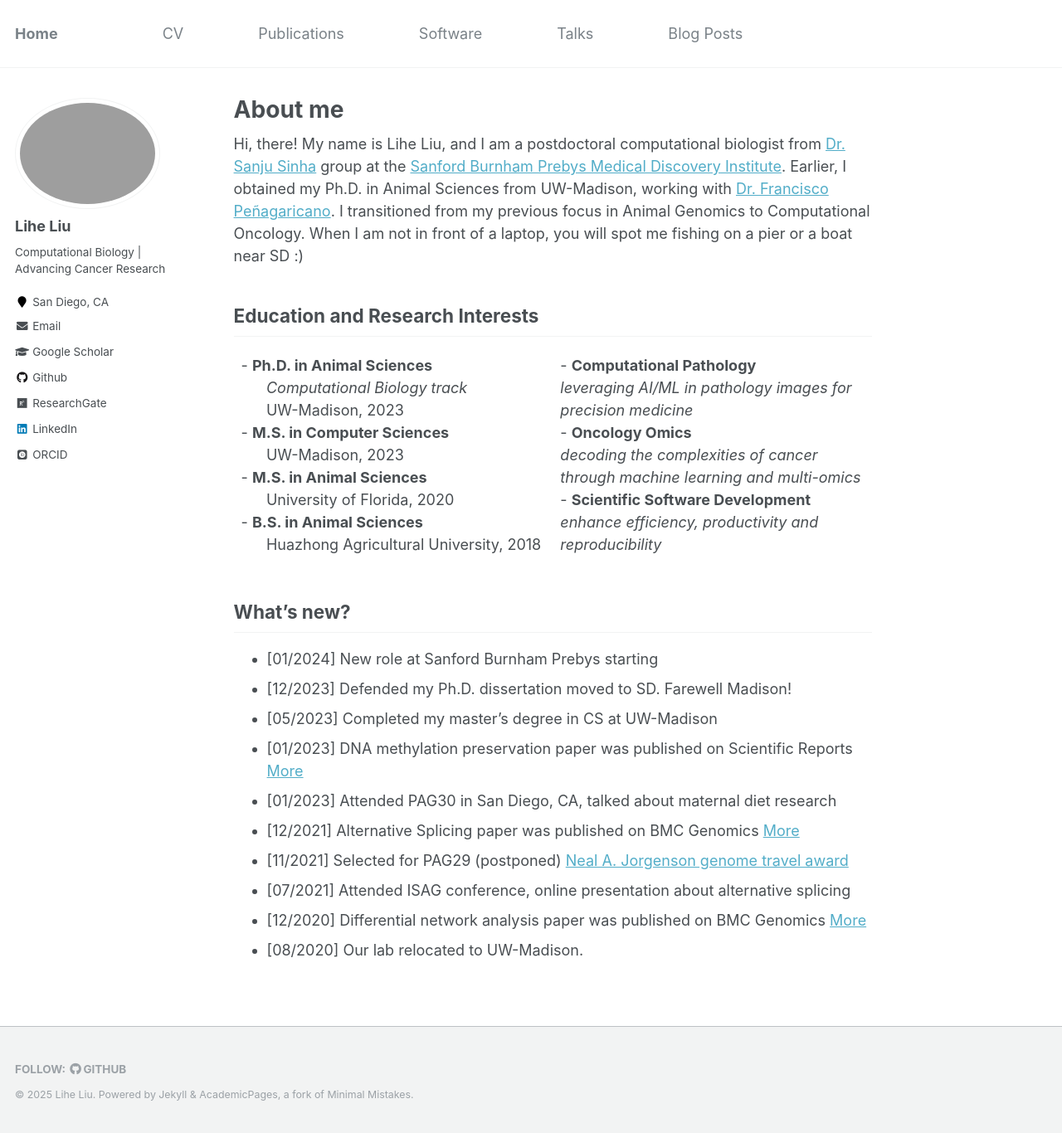
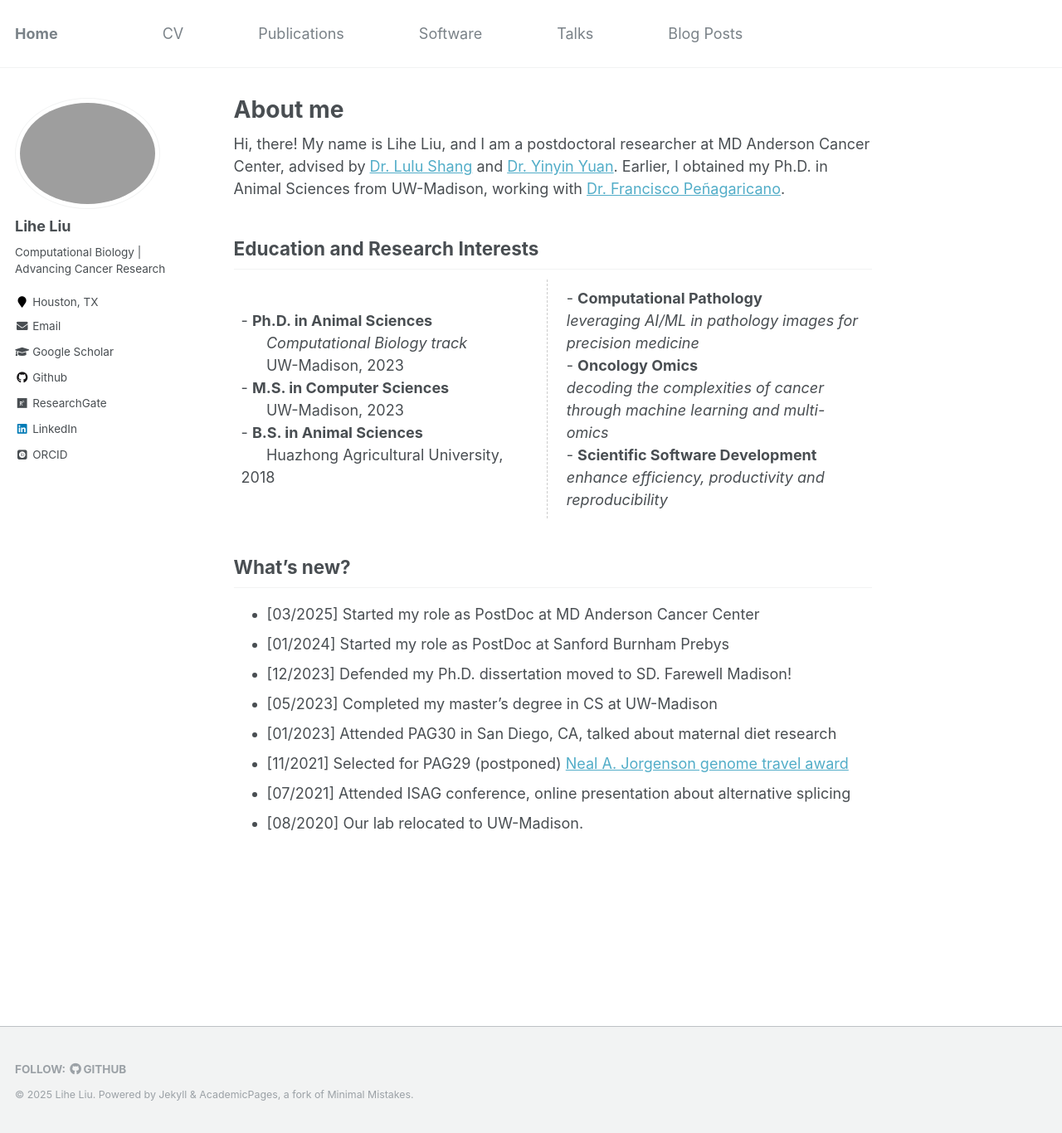
Before and after one commit to liulihe954/liulihe954.github.io, a Jekyll site: the page built from _pages/about.md, in a window 1280 px wide and 1366 px high. Shown: the whole window at 83% size. Built offline with Jekyll 4.4.1, drawn with Linux system fonts in a browser that asks for light colours; some web fonts are replaced.

Commit message:
update personal info

```diff
--- a/_config.yml
+++ b/_config.yml
@@ -81,7 +81,7 @@ author:
   name: "Lihe Liu"
   avatar: "Liu_L.jpg"
   bio: "Computational Biology | Advancing Cancer Research"
-  location: "San Diego, CA"
+  location: "Houston, TX"
   employer:
   pubmed: #"https://www.ncbi.nlm.nih.gov/pubmed/?term=john+snow"
   googlescholar: "https://scholar.google.com/citations?user=48N2nbYAAAAJ&hl=en"
--- a/_pages/about.md
+++ b/_pages/about.md
@@ -10,9 +10,8 @@ redirect_from:
 
 {% include base_path %}
 
-Hi, there! My name is Lihe Liu, and I am a postdoctoral computational biologist from [Dr. Sanju Sinha](https://sbpdiscovery.org/our-scientists/sanju-sinha-phd){:target="\_blank"} group at the [Sanford Burnham Prebys Medical Discovery Institute](https://sbpdiscovery.org/){:target="\_blank"}. Earlier, I obtained my Ph.D. in Animal Sciences from UW-Madison, working with [Dr. Francisco Peñagaricano](https://andysci.wisc.edu/directory/francisco-penagaricano/){:target="\_blank"}. I transitioned from my previous focus in Animal Genomics to Computational Oncology. When I am not in front of a laptop, you will spot me fishing on a pier or a boat near SD :)
-
-
+Hi, there! My name is Lihe Liu, and I am a postdoctoral researcher at MD Anderson Cancer Center, advised by
+[Dr. Lulu Shang](https://gsbs.uth.edu/directory/profile?id=77f8ec14-b306-4863-a7bf-8558a6b140c2){:target="\_blank"} and [Dr. Yinyin Yuan](https://faculty.mdanderson.org/profiles/yinyin_yuan.html){:target="\_blank"}. Earlier, I obtained my Ph.D. in Animal Sciences from UW-Madison, working with [Dr. Francisco Peñagaricano](https://andysci.wisc.edu/directory/francisco-penagaricano/){:target="\_blank"}.
 
 ## Education and Research Interests
 
@@ -30,13 +29,16 @@ Hi, there! My name is Lihe Liu, and I am a postdoctoral computational biologist
 - <strong>M.S. in Computer Sciences</strong><br>
   &nbsp;&nbsp;&nbsp;&nbsp;&nbsp;&nbsp;UW-Madison, 2023<br>
 
-- <strong>M.S. in Animal Sciences</strong><br>
-  &nbsp;&nbsp;&nbsp;&nbsp;&nbsp;&nbsp;University of Florida, 2020<br>
+<!-- - <strong>M.S. in Animal Sciences</strong><br>
+  &nbsp;&nbsp;&nbsp;&nbsp;&nbsp;&nbsp;University of Florida, 2020<br> -->
 
 - <strong>B.S. in Animal Sciences</strong><br>
   &nbsp;&nbsp;&nbsp;&nbsp;&nbsp;&nbsp;Huazhong Agricultural University, 2018
 
     </td>
+
+    <!-- dividing line  -->
+    <td style="width: 1px; border-left: 1px dashed #ccc; border-right: none; border-top: none; border-bottom: none;"></td>
 
     <!-- Research Interests Column -->
     <td valign="top" width="50%" style="border: 0; padding-right: 10px; font-size: 18px;">
@@ -48,13 +50,13 @@ Hi, there! My name is Lihe Liu, and I am a postdoctoral computational biologist
 
 - <strong>Oncology Omics</strong><br>
   <em>decoding the complexities of cancer through machine learning and multi-omics</em><br>
-
 - <strong>Scientific Software Development</strong><br>
   <em>enhance efficiency, productivity and reproducibility</em><br>
 
-    </td>
-  </tr>
-</table>
+      </td>
+
+    </tr>
+  </table>
 
 <!-- ## My research and interests
 
@@ -66,13 +68,14 @@ I am broadly interested in computational biology & bioinformatics topics. During
 
 <!-- - <span style="color:blue;">[06/2023]</span>. I am currently looking for a full time position in **computational bio/bioinformatics (scientist/engineer/SDE)** area, please refer to my [CV/Resume](https://liheliu95.me/cv/). -->
 
-- [01/2024] New role at Sanford Burnham Prebys starting
+- [03/2025] Started my role as PostDoc at MD Anderson Cancer Center
+- [01/2024] Started my role as PostDoc at Sanford Burnham Prebys
 - [12/2023] Defended my Ph.D. dissertation moved to SD. Farewell Madison!
 - [05/2023] Completed my master's degree in CS at UW-Madison
-- [01/2023] DNA methylation preservation paper was published on Scientific Reports [More](https://www.nature.com/articles/s41598-023-28896-3){:target="\_blank"}
+<!-- - [01/2023] DNA methylation preservation paper was published on Scientific Reports [More](https://www.nature.com/articles/s41598-023-28896-3){:target="\_blank"} -->
 - [01/2023] Attended PAG30 in San Diego, CA, talked about maternal diet research
-- [12/2021] Alternative Splicing paper was published on BMC Genomics [More](https://link.springer.com/article/10.1186/s12864-021-08065-4){:target="\_blank"}
+<!-- - [12/2021] Alternative Splicing paper was published on BMC Genomics [More](https://link.springer.com/article/10.1186/s12864-021-08065-4){:target="\_blank"} -->
 - [11/2021] Selected for PAG29 (postponed) [Neal A. Jorgenson genome travel award](https://www.intlpag.org/30/program/archives/pag-xxix-archives/news-xxix/440-travel-grants-2022-winners){:target="\_blank"}
 - [07/2021] Attended ISAG conference, online presentation about alternative splicing
-- [12/2020] Differential network analysis paper was published on BMC Genomics [More](https://bmcgenomics.biomedcentral.com/articles/10.1186/s12864-020-07068-x){:target="\_blank"}
+<!-- - [12/2020] Differential network analysis paper was published on BMC Genomics [More](https://bmcgenomics.biomedcentral.com/articles/10.1186/s12864-020-07068-x){:target="\_blank"} -->
 - [08/2020] Our lab relocated to UW-Madison.
```
